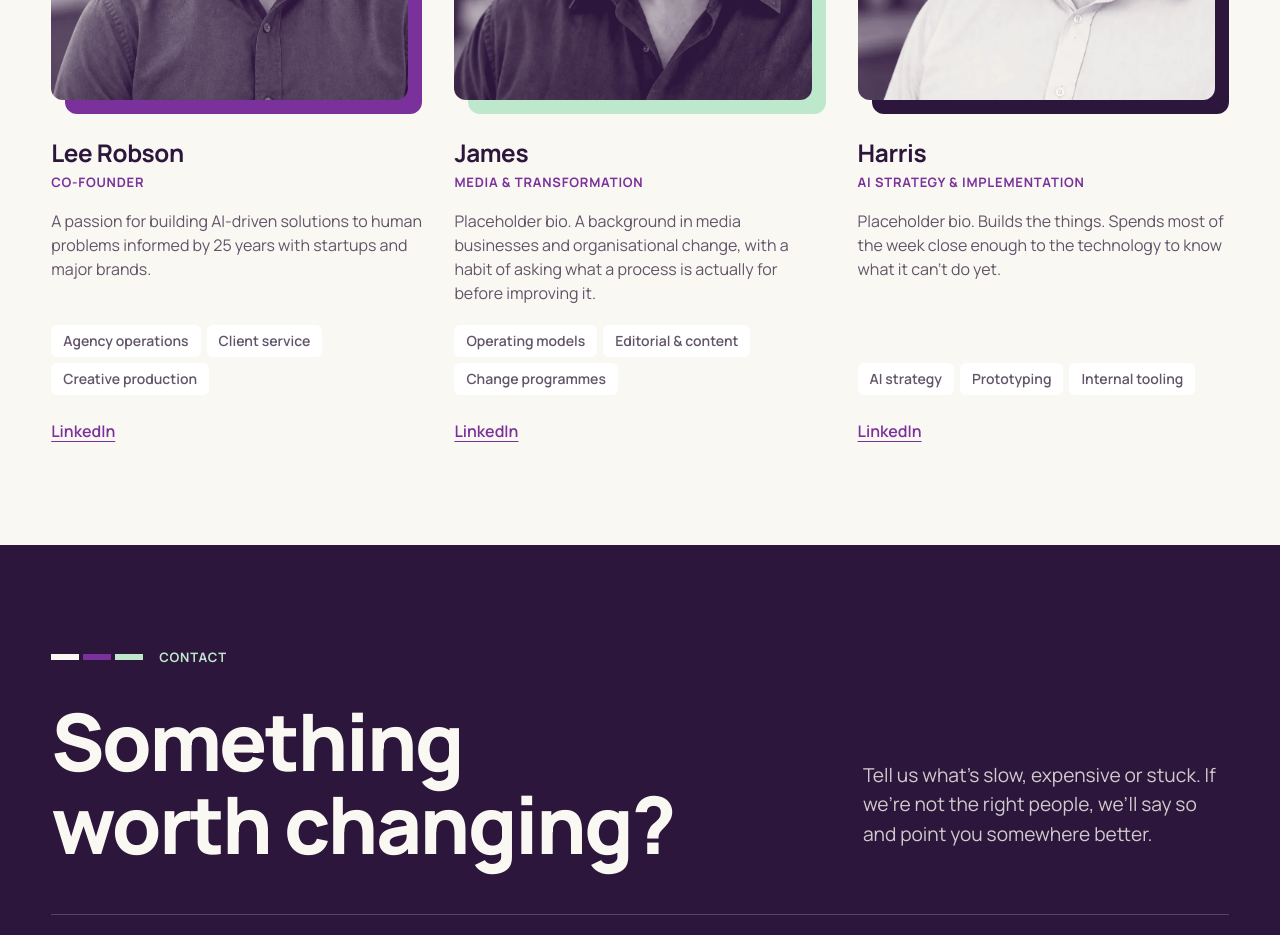
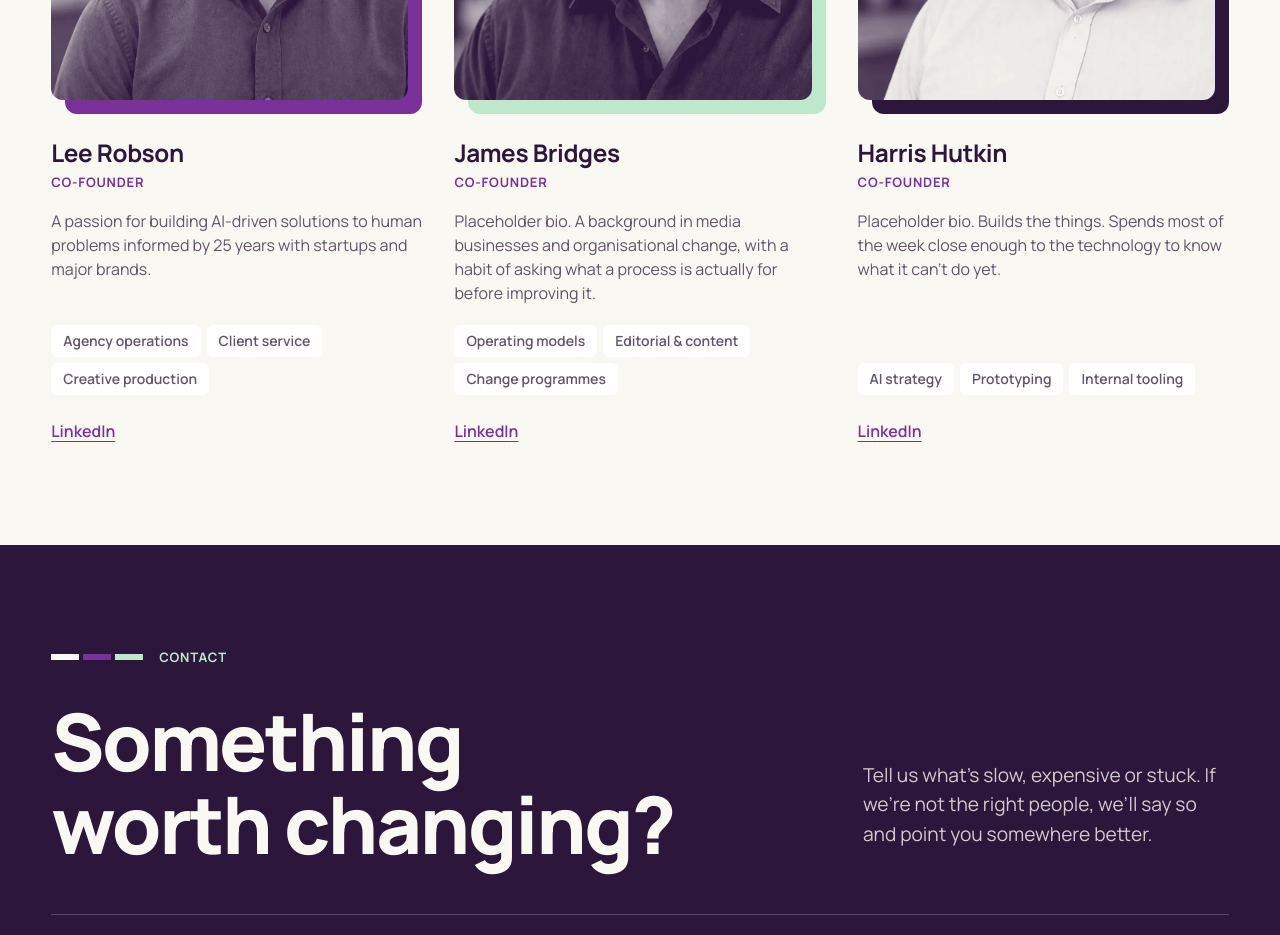
Before and after one commit to Suited78/theagitators, a Next.js app: page / in a window 1280 px wide. Shown: the part 10940-11875 px from the top of the page. Built offline with nearby package versions, Linux system fonts and the light colour scheme.

Commit message:
Name James Bridges and Harris Hutkin and label all three Co-Founders
Co-Authored-By: Claude Sonnet 5.5 <noreply@anthropic.com>
Claude-Session: https://claude.ai/code/session_01ToMb7PMuwWizzxoXCiExf4

```diff
--- a/src/content/team.ts
+++ b/src/content/team.ts
@@ -20,20 +20,20 @@ export const team: TeamMember[] = [
   },
   {
     id: "founder-two",
-    name: "James",
-    role: "Media & transformation",
+    name: "James Bridges",
+    role: "Co-Founder",
     bio: "Placeholder bio. A background in media businesses and organisational change, with a habit of asking what a process is actually for before improving it.",
     expertise: ["Operating models", "Editorial & content", "Change programmes"],
-    photo: { src: "/team/founder-two.webp", alt: "Portrait of James", offset: "mint" },
+    photo: { src: "/team/founder-two.webp", alt: "Portrait of James Bridges", offset: "mint" },
     linkedin: "https://www.linkedin.com/",
   },
   {
     id: "founder-three",
-    name: "Harris",
-    role: "AI strategy & implementation",
+    name: "Harris Hutkin",
+    role: "Co-Founder",
     bio: "Placeholder bio. Builds the things. Spends most of the week close enough to the technology to know what it can’t do yet.",
     expertise: ["AI strategy", "Prototyping", "Internal tooling"],
-    photo: { src: "/team/founder-three.webp", alt: "Portrait of Harris", offset: "aubergine" },
+    photo: { src: "/team/founder-three.webp", alt: "Portrait of Harris Hutkin", offset: "aubergine" },
     linkedin: "https://www.linkedin.com/",
   },
 ];
```
